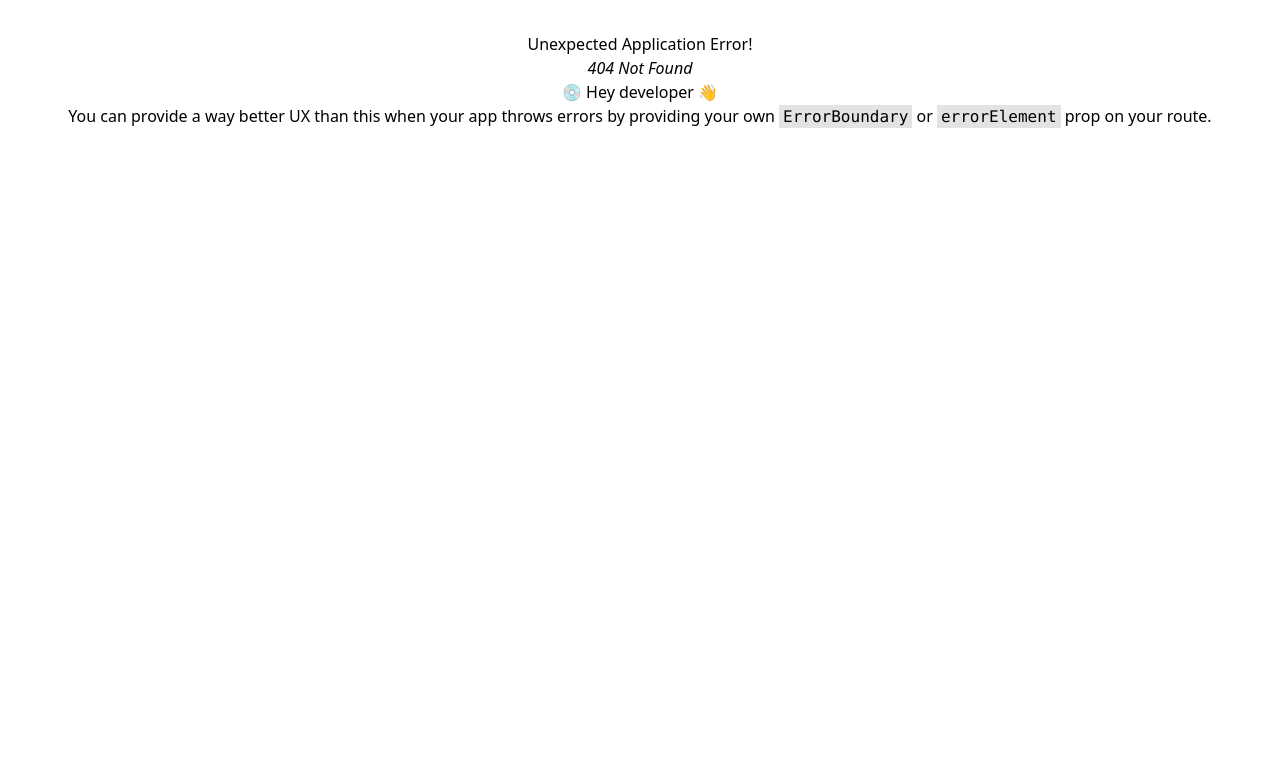
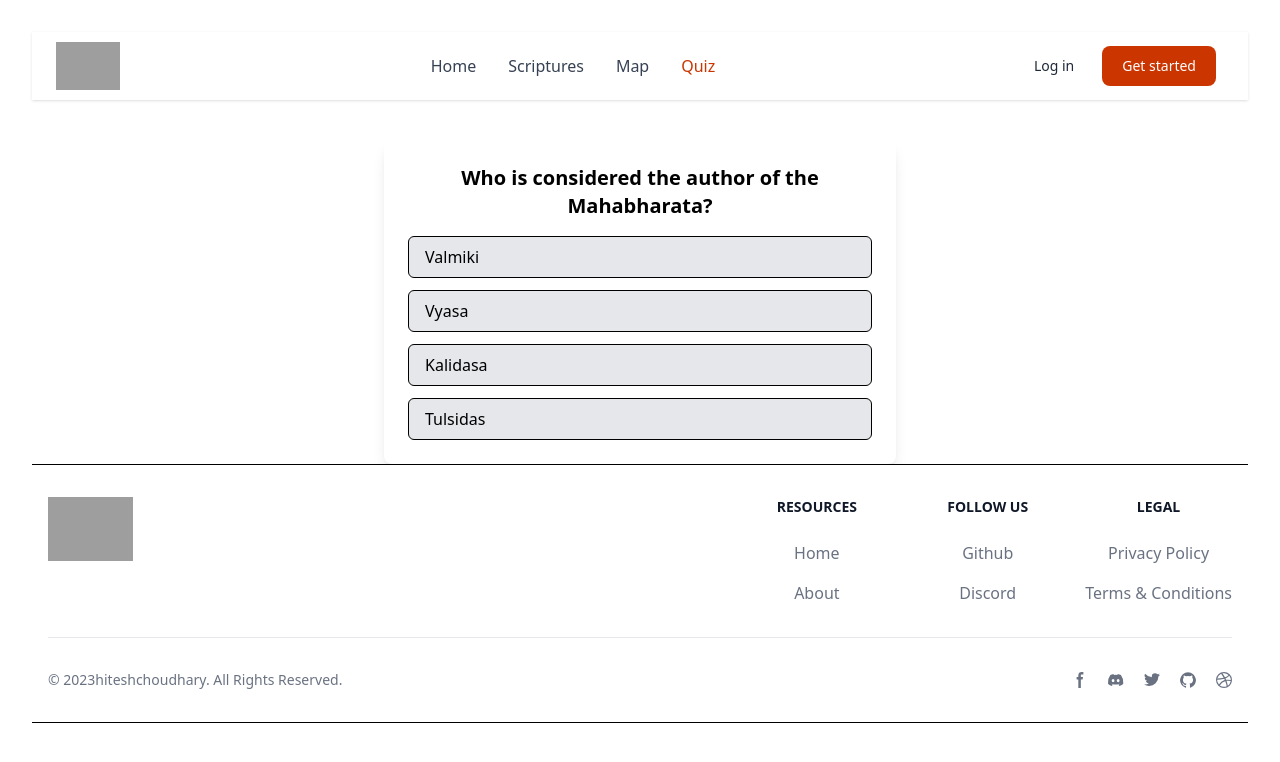
Before and after one commit to sakshiii21/ShastraLok, a React (Vite) app: page /quiz in a window 1280 px wide. Before the commit this address had no page. Shown: the top 762 px of the page. Built offline with nearby package versions, Linux system fonts and the light colour scheme; grey boxes are pictures that could not be loaded.

Commit message:
updates 2

```diff
--- a/package.json
+++ b/package.json
@@ -13,8 +13,10 @@
     "@heroicons/react": "^2.2.0",
     "@tailwindcss/vite": "^4.0.14",
     "axios": "^1.8.3",
+    "leaflet": "^1.9.4",
     "react": "^19.0.0",
     "react-dom": "^19.0.0",
+    "react-leaflet": "^5.0.0",
     "react-router-dom": "^7.3.0"
   },
   "devDependencies": {
--- a/src/App.jsx
+++ b/src/App.jsx
@@ -1,34 +1,13 @@
 import { useState } from 'react'
-import reactLogo from './assets/react.svg'
-import viteLogo from '/vite.svg'
 import './App.css'
 
 function App() {
-  const [count, setCount] = useState(0)
+
 
   return (
     <>
-      <div>
-        <a href="https://vite.dev" target="_blank">
-          <img src={viteLogo} className="logo" alt="Vite logo" />
-        </a>
-        <a href="https://react.dev" target="_blank">
-          <img src={reactLogo} className="logo react" alt="React logo" />
-        </a>
-      </div>
-      <h1>Vite + React</h1>
-      <div className="card">
-        <button onClick={() => setCount((count) => count + 1)}>
-          count is {count}
-        </button>
-        <p>
-          Edit <code>src/App.jsx</code> and save to test HMR
-        </p>
-      </div>
-      <p className="read-the-docs">
-        Click on the Vite and React logos to learn more
-      </p>
-    </>
+
+      </>
   )
 }
 
--- a/src/components/header/Header.jsx
+++ b/src/components/header/Header.jsx
@@ -1,14 +1,15 @@
-import React from 'react'
-import {Link, NavLink} from 'react-router-dom'
+import React from 'react';
+import { Link, NavLink } from 'react-router-dom';
 
 export default function Header() {
+
     return (
-        <header className="shadow sticky z-50 top-0">
-            <nav className="bg-white border-gray-200 px-4 lg:px-6 py-2.5">
+        <header className="shadow sticky z-50 top-0 bg-white dark:bg-gray-900">
+            <nav className="border-gray-200 px-4 lg:px-6 py-2.5">
                 <div className="flex flex-wrap justify-between items-center mx-auto max-w-screen-xl">
                     <Link to="/" className="flex items-center">
                         <img
-                            src="https://alexharkness.com/wp-content/uploads/2020/06/logo-2.png"
+                            src="https://i.pinimg.com/736x/92/b0/03/92b003b8cd2c8fdd884fc142ced16a72.jpg"
                             className="mr-3 h-12"
                             alt="Logo"
                         />
@@ -16,7 +17,7 @@ export default function Header() {
                     <div className="flex items-center lg:order-2">
                         <Link
                             to="#"
-                            className="text-gray-800 hover:bg-gray-50 focus:ring-4 focus:ring-gray-300 font-medium rounded-lg text-sm px-4 lg:px-5 py-2 lg:py-2.5 mr-2 focus:outline-none"
+                            className="text-gray-800 dark:text-white hover:bg-gray-50 dark:hover:bg-gray-800 focus:ring-4 focus:ring-gray-300 font-medium rounded-lg text-sm px-4 lg:px-5 py-2 lg:py-2.5 mr-2 focus:outline-none"
                         >
                             Log in
                         </Link>
@@ -34,9 +35,9 @@ export default function Header() {
                         <ul className="flex flex-col mt-4 font-medium lg:flex-row lg:space-x-8 lg:mt-0">
                             <li>
                                 <NavLink
-                                to="/"
-                                    className={({isActive}) =>
-                                        `block py-2 pr-4 pl-3 duration-200 ${isActive ? "text-orange-700" : "text-gray-700"} border-b border-gray-100 hover:bg-gray-50 lg:hover:bg-transparent lg:border-0 hover:text-orange-700 lg:p-0`
+                                    to="/"
+                                    className={({ isActive }) =>
+                                        `block py-2 pr-4 pl-3 duration-200 ${isActive ? "text-orange-700" : "text-gray-700 dark:text-white"} border-b border-gray-100 hover:bg-gray-50 dark:hover:bg-gray-800 lg:hover:bg-transparent lg:border-0 hover:text-orange-700 lg:p-0`
                                     }
                                 >
                                     Home
@@ -44,9 +45,9 @@ export default function Header() {
                             </li>
                             <li>
                                 <NavLink
-                                to="/scriptures"
-                                    className={({isActive}) =>
-                                        `block py-2 pr-4 pl-3 duration-200 ${isActive ? "text-orange-700" : "text-gray-700"} border-b border-gray-100 hover:bg-gray-50 lg:hover:bg-transparent lg:border-0 hover:text-orange-700 lg:p-0`
+                                    to="/scriptures"
+                                    className={({ isActive }) =>
+                                        `block py-2 pr-4 pl-3 duration-200 ${isActive ? "text-orange-700" : "text-gray-700 dark:text-white"} border-b border-gray-100 hover:bg-gray-50 dark:hover:bg-gray-800 lg:hover:bg-transparent lg:border-0 hover:text-orange-700 lg:p-0`
                                     }
                                 >
                                     Scriptures
@@ -54,25 +55,24 @@ export default function Header() {
                             </li>
                             <li>
                                 <NavLink
-                                to="/contact"
-                                    className={({isActive}) =>
-                                        `block py-2 pr-4 pl-3 duration-200 ${isActive ? "text-orange-700" : "text-gray-700"} border-b border-gray-100 hover:bg-gray-50 lg:hover:bg-transparent lg:border-0 hover:text-orange-700 lg:p-0`
+                                    to="/maps"
+                                    className={({ isActive }) =>
+                                        `block py-2 pr-4 pl-3 duration-200 ${isActive ? "text-orange-700" : "text-gray-700 dark:text-white"} border-b border-gray-100 hover:bg-gray-50 dark:hover:bg-gray-800 lg:hover:bg-transparent lg:border-0 hover:text-orange-700 lg:p-0`
                                     }
                                 >
-                                    Contact
+                                    Map
                                 </NavLink>
                             </li>
                             <li>
                                 <NavLink
-                                to="/github"
-                                    className={({isActive}) =>
-                                        `block py-2 pr-4 pl-3 duration-200 ${isActive ? "text-orange-700" : "text-gray-700"} border-b border-gray-100 hover:bg-gray-50 lg:hover:bg-transparent lg:border-0 hover:text-orange-700 lg:p-0`
+                                    to="/quiz"
+                                    className={({ isActive }) =>
+                                        `block py-2 pr-4 pl-3 duration-200 ${isActive ? "text-orange-700" : "text-gray-700 dark:text-white"} border-b border-gray-100 hover:bg-gray-50 dark:hover:bg-gray-800 lg:hover:bg-transparent lg:border-0 hover:text-orange-700 lg:p-0`
                                     }
                                 >
-                                    Github
+                                    Quiz
                                 </NavLink>
                             </li>
-
                         </ul>
                     </div>
                 </div>
--- a/src/components/home/Home.jsx
+++ b/src/components/home/Home.jsx
@@ -1,10 +1,63 @@
-import React from 'react';
-function Home() {
-    return (
-    <div className="flex justify-center items-center h-screen text-2xl">
-      Welcome to Hindu Mythology Explorer
+import React from "react";
+import { Link } from "react-router-dom";
+
+export default function Home() {
+  return (
+    <div className="bg-gray-900 text-white min-h-screen">
+      {/* Hero Section */}
+      <section className="relative text-center py-20 px-6">
+        <div className="absolute inset-0 bg-[url('https://as2.ftcdn.net/v2/jpg/05/45/44/27/1000_F_545442743_pNEGdI3dN46ubFYAbhnCDoasAPAxVIBh.jpg')] bg-cover bg-center opacity-30"></div>
+        <div className="relative z-10">
+          <h1 className="text-5xl font-bold text-yellow-400">Explore the Wisdom of the Ages</h1>
+          <p className="mt-4 text-lg max-w-2xl mx-auto">
+            Dive into the scriptures, stories, and philosophies of Hindu mythology.
+          </p>
+          <Link
+            to="/scriptures"
+            className="mt-6 inline-block bg-yellow-500 text-gray-900 px-6 py-3 rounded-lg text-lg font-semibold shadow-md hover:bg-yellow-400 transition"
+          >
+            Start Exploring
+          </Link>
+        </div>
+      </section>
+
+      {/* Featured Scriptures Section */}
+      <section className="py-16 px-6">
+        <h2 className="text-3xl font-semibold text-center text-yellow-400 mb-6">
+          Featured Scriptures
+        </h2>
+        <div className="flex overflow-x-auto space-x-6 scrollbar-hide">
+          {['Vedas', 'Upanishads', 'Bhagavad Gita', 'Ramayana', 'Mahabharata'].map((scripture) => (
+            <div key={scripture} className="bg-gray-800 p-4 rounded-lg shadow-md min-w-[200px]">
+              <h3 className="text-xl font-medium text-yellow-300">{scripture}</h3>
+              <p className="text-gray-400 text-sm mt-2">A glimpse into {scripture} teachings.</p>
+            </div>
+          ))}
+        </div>
+      </section>
+
+      {/* Interactive Map Placeholder */}
+      <section className="py-16 px-6 text-center">
+        <h2 className="text-3xl font-semibold text-yellow-400">Interactive Mythology Map</h2>
+        <p className="text-gray-400 mt-4">Explore sacred places connected to scriptures.</p>
+        <div className="mt-6 bg-gray-800 w-full h-64 rounded-lg flex items-center justify-center">
+          <span className="text-gray-500">[Map Placeholder]</span>
+        </div>
+      </section>
+
+      {/* Gamified Learning & Quizzes */}
+      <section className="py-16 px-6 text-center">
+        <h2 className="text-3xl font-semibold text-yellow-400">Gamified Learning & Quizzes</h2>
+        <p className="text-gray-400 mt-4">Test your knowledge and earn rewards.</p>
+        <div className="mt-6 flex justify-center space-x-4">
+          <button className="bg-yellow-500 text-gray-900 px-4 py-2 rounded-lg text-lg font-medium shadow-md hover:bg-yellow-400 transition">
+            Take a Quiz
+          </button>
+          <button className="bg-gray-800 text-yellow-400 px-4 py-2 rounded-lg text-lg font-medium shadow-md hover:bg-gray-700 transition">
+            View Leaderboard
+          </button>
+        </div>
+      </section>
     </div>
-      );
+  );
 }
-
-export default Home;
--- /dev/null
+++ b/src/components/map/Map.jsx
@@ -0,0 +1,18 @@
+import React from "react";
+import MapComponent from "../map/MapComponent";
+
+const Map = () => {
+  return (
+    <div className="container mx-auto py-10 px-4 text-center">
+      <h1 className="text-3xl font-bold mb-6 text-gray-900 dark:text-white">
+        📍 Explore Sacred Locations
+      </h1>
+      <p className="text-gray-600 dark:text-gray-300 mb-4">
+        Discover key locations from Hindu scriptures.
+      </p>
+      <MapComponent />
+    </div>
+  );
+};
+
+export default Map;
--- /dev/null
+++ b/src/components/map/MapComponent.jsx
@@ -0,0 +1,77 @@
+import React, { useState } from "react";
+import { MapContainer, TileLayer, Marker, Popup } from "react-leaflet";
+import "leaflet/dist/leaflet.css";
+
+const locations = [
+  { name: "Varanasi", coords: [25.3176, 82.9739], scripture: "Vedas", deity: "Shiva", period: "Ancient" },
+  { name: "Ayodhya", coords: [26.7879, 82.1998], scripture: "Ramayana", deity: "Rama", period: "Epic" },
+  { name: "Mathura", coords: [27.4924, 77.6737], scripture: "Mahabharata", deity: "Krishna", period: "Epic" },
+  { name: "Kedarnath", coords: [30.7352, 79.0669], scripture: "Puranas", deity: "Shiva", period: "Medieval" },
+];
+
+const MapComponent = () => {
+  const [filter, setFilter] = useState({ scripture: "", deity: "", period: "" });
+
+  const filteredLocations = locations.filter(
+    (loc) =>
+      (filter.scripture === "" || loc.scripture === filter.scripture) &&
+      (filter.deity === "" || loc.deity === filter.deity) &&
+      (filter.period === "" || loc.period === filter.period)
+  );
+
+  return (
+    <div className="w-full">
+      {/* Filter Controls */}
+      <div className="flex flex-wrap justify-center gap-4 mb-4">
+        <select
+          className="p-2 border rounded"
+          onChange={(e) => setFilter({ ...filter, scripture: e.target.value })}
+        >
+          <option value="">All Scriptures</option>
+          <option value="Vedas">Vedas</option>
+          <option value="Ramayana">Ramayana</option>
+          <option value="Mahabharata">Mahabharata</option>
+          <option value="Puranas">Puranas</option>
+        </select>
+
+        <select
+          className="p-2 border rounded"
+          onChange={(e) => setFilter({ ...filter, deity: e.target.value })}
+        >
+          <option value="">All Deities</option>
+          <option value="Shiva">Shiva</option>
+          <option value="Rama">Rama</option>
+          <option value="Krishna">Krishna</option>
+        </select>
+
+        <select
+          className="p-2 border rounded"
+          onChange={(e) => setFilter({ ...filter, period: e.target.value })}
+        >
+          <option value="">All Periods</option>
+          <option value="Ancient">Ancient</option>
+          <option value="Epic">Epic</option>
+          <option value="Medieval">Medieval</option>
+        </select>
+      </div>
+
+      {/* Map Display */}
+      <MapContainer center={[25.3176, 82.9739]} zoom={5} scrollWheelZoom={true} className="h-[500px] w-full rounded-lg shadow-lg">
+        <TileLayer url="https://{s}.tile.openstreetmap.org/{z}/{x}/{y}.png" attribution='&copy; OpenStreetMap' />
+
+        {filteredLocations.map((loc, index) => (
+          <Marker key={index} position={loc.coords}>
+            <Popup>
+              <strong>{loc.name}</strong> <br />
+              Scripture: {loc.scripture} <br />
+              Deity: {loc.deity} <br />
+              Period: {loc.period}
+            </Popup>
+          </Marker>
+        ))}
+      </MapContainer>
+    </div>
+  );
+};
+
+export default MapComponent;
--- /dev/null
+++ b/src/components/quiz/Quiz.jsx
@@ -0,0 +1,68 @@
+import React, { useState } from "react";
+
+const quizData = [
+  {
+    question: "Who is considered the author of the Mahabharata?",
+    options: ["Valmiki", "Vyasa", "Kalidasa", "Tulsidas"],
+    answer: "Vyasa",
+  },
+  {
+    question: "Which scripture contains the dialogue between Arjuna and Krishna?",
+    options: ["Ramayana", "Bhagavad Gita", "Vedas", "Upanishads"],
+    answer: "Bhagavad Gita",
+  },
+];
+
+export default function Quiz() {
+  const [currentQuestion, setCurrentQuestion] = useState(0);
+  const [selectedAnswer, setSelectedAnswer] = useState(null);
+  const [score, setScore] = useState(0);
+  const [showResult, setShowResult] = useState(false);
+
+  const handleAnswerClick = (option) => {
+    setSelectedAnswer(option);
+    if (option === quizData[currentQuestion].answer) {
+      setScore(score + 1);
+    }
+    setTimeout(() => {
+      if (currentQuestion + 1 < quizData.length) {
+        setCurrentQuestion(currentQuestion + 1);
+        setSelectedAnswer(null);
+      } else {
+        setShowResult(true);
+      }
+    }, 1000);
+  };
+
+  return (
+    <div className="max-w-lg mx-auto mt-10 p-6 bg-white dark:bg-gray-800 shadow-lg rounded-lg">
+      {showResult ? (
+        <div className="text-center">
+          <h2 className="text-2xl font-semibold dark:text-white">Quiz Completed!</h2>
+          <p className="text-lg dark:text-gray-300">Your Score: {score} / {quizData.length}</p>
+        </div>
+      ) : (
+        <div>
+          <h2 className="text-xl font-bold mb-4 dark:text-white">{quizData[currentQuestion].question}</h2>
+          <div className="space-y-3">
+            {quizData[currentQuestion].options.map((option, index) => (
+              <button
+                key={index}
+                className={`block w-full px-4 py-2 text-left rounded-md border ${
+                  selectedAnswer === option
+                    ? option === quizData[currentQuestion].answer
+                      ? "bg-green-500 text-white"
+                      : "bg-red-500 text-white"
+                    : "bg-gray-200 dark:bg-gray-700 dark:text-white"
+                }`}
+                onClick={() => handleAnswerClick(option)}
+              >
+                {option}
+              </button>
+            ))}
+          </div>
+        </div>
+      )}
+    </div>
+  );
+}
--- a/src/index.css
+++ b/src/index.css
@@ -1 +1,3 @@
 @import "tailwindcss";
+@custom-variant dark (&:where(.dark, .dark *));
+@import "leaflet/dist/leaflet.css";
--- a/src/main.jsx
+++ b/src/main.jsx
@@ -5,20 +5,22 @@ import App from './App.jsx'
 import { Route, RouterProvider, createBrowserRouter, createRoutesFromElements } from 'react-router-dom';
 import {Home,Scriptures} from './components/index.js';
 import Layout from './Layout.jsx'
+import Map from './components/map/Map.jsx';
+import Quiz from './components/quiz/Quiz.jsx';
 
 const router = createBrowserRouter(
   createRoutesFromElements(
       <Route path="/" element={<Layout />}>
           <Route index element={<Home />} />
           <Route path="scriptures" element={<Scriptures />} />
-          {/* <Route path="contact" element={<Contact />} />
-          <Route path="user" element={<User />} />
-          <Route path="github" element={<Github />} loader={githubInfoLoader} /> */}
+          <Route path="Maps" element={<Map/>} />
+          <Route path="quiz" element={<Quiz />} />
+
       </Route>
   )
 );
 createRoot(document.getElementById('root')).render(
   <StrictMode>
-    <RouterProvider router={router} />
-  </StrictMode>,
-)
+        <RouterProvider router={router} />
+  </StrictMode>
+);
```
Also changed, not shown: 1 other file (tests, documents, lock files or other folders).
